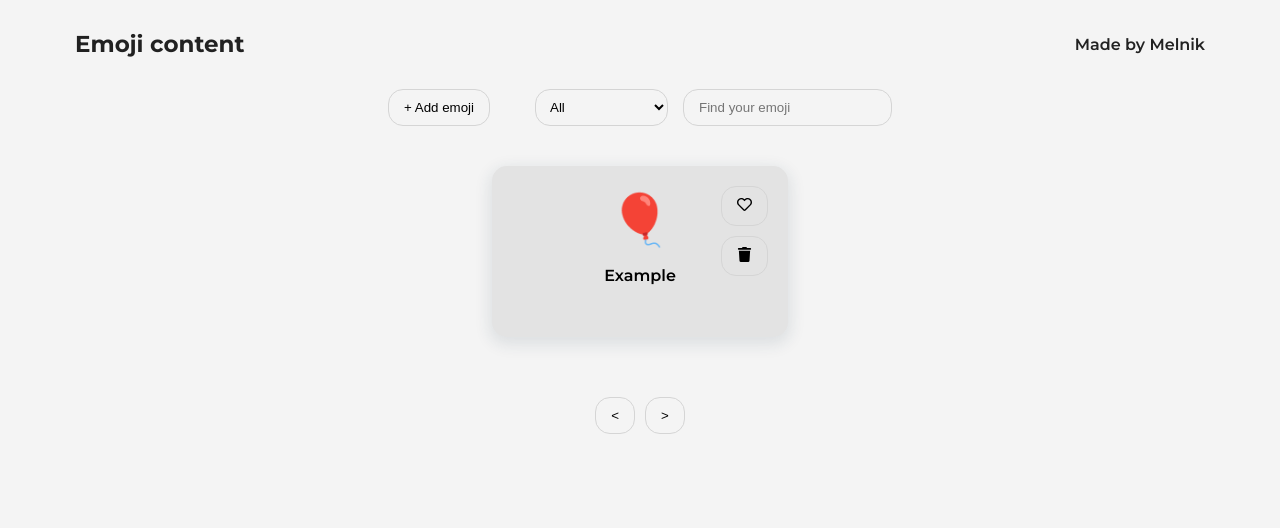
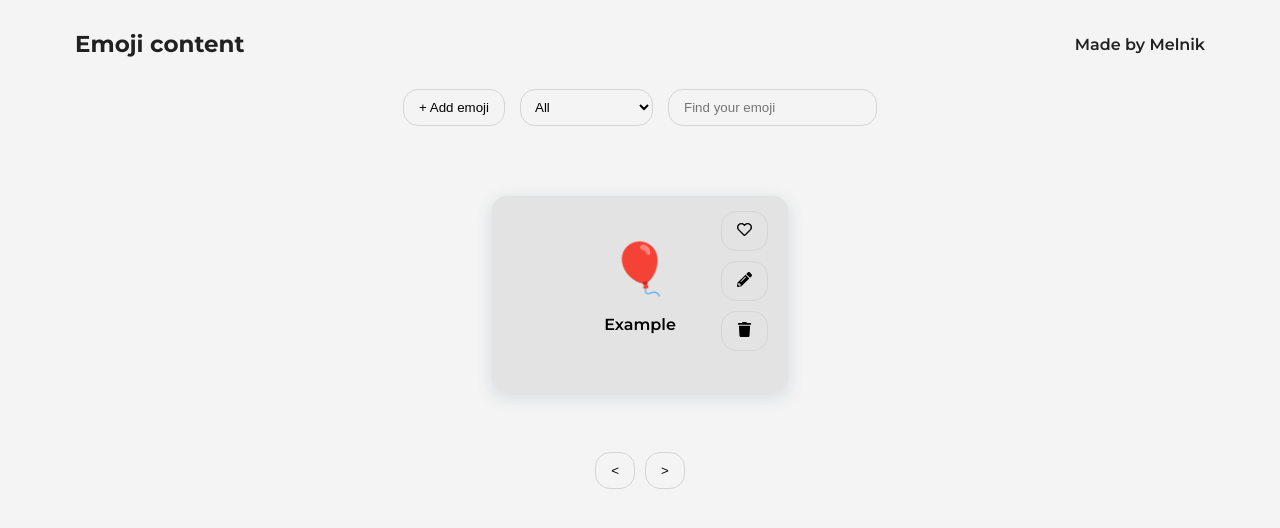
Before and after one commit to hTKzmak/spa-vite, a React (Vite) app: page /create-product in a window 1280 px wide. Both pictures are taken after a click on the input "Create". Shown: the top 528 px of the page. Built offline with nearby package versions, Linux system fonts and the light colour scheme; no server answers; the HTML template or start-up script is replaced by a standard one.

Commit message:
adding change functionality

```diff
--- a/src/App.scss
+++ b/src/App.scss
@@ -58,6 +58,15 @@ body {
         }
     }
 
+    .formContent {
+        display: flex;
+        flex-direction: column;
+        align-items: center;
+        justify-content: center;
+        text-align: center;
+        height: 99vh;
+    }
+
     .loading {
         display: flex;
         justify-content: center;
--- a/src/components/Form/Form.module.scss
+++ b/src/components/Form/Form.module.scss
@@ -1,23 +1,22 @@
 .formContent {
-    display: flex;
-    flex-direction: column;
-    align-items: center;
-    justify-content: center;
-    height: 99vh;
-
     .form {
         display: flex;
         flex-direction: column;
-        gap: 15px;
+        gap: 7px;
 
         input[type=text] {
             border: 1px solid rgb(222, 222, 222);
             border-radius: 5px;
             padding: 5px 15px;
         }
+
+        input[type=submit] {
+            padding: 5px;
+        }
     }
 
     button {
-        margin-top: 15px;
+        margin-top: 5px;
+        padding: 5px 10px;
     }
 }
--- a/src/components/Form/index.tsx
+++ b/src/components/Form/index.tsx
@@ -1,16 +1,25 @@
 import { useDispatch } from 'react-redux'
 import { useNavigate } from 'react-router-dom';
-import { createProduct } from '../../features/products';
+import { changeProduct, createProduct } from '../../features/products';
 import style from './Form.module.scss';
 import { useState } from 'react';
 
-export default function Form() {
+type ChoosenProduct = {
+    id?: number,
+    emoji?: string,
+    name?: string,
+    category?: string,
+    setChanging: any,
+    type: string
+}
+
+export default function Form({id, emoji, name, category, setChanging, type}: ChoosenProduct) {
 
     // значения данных
     const [values, setValues] = useState({
-        emoji: "🎈",
-        name: "Example",
-        category: "Custom emoji"
+        emoji: !emoji ? "🎈" : emoji,
+        name: !name ? "Example" : name,
+        category: !category ? "Custom emoji" : category
     });
 
     const dispatch = useDispatch();
@@ -31,8 +40,18 @@ export default function Form() {
     function handleSubmit(event: React.ChangeEvent<HTMLFormElement>) {
         event.preventDefault();
 
-        dispatch(createProduct(values))
-        navigate('/products')
+        if(type == "create"){
+            dispatch(createProduct(values))
+            navigate('/products')
+        }
+        else{
+            const new_data = {
+                id: id,
+                ...values
+            }
+            dispatch(changeProduct(new_data))
+            setChanging(false)
+        }
     }
 
 
@@ -64,9 +83,9 @@ export default function Form() {
                     onChange={handleInputChange}
                     required
                 />
-                <input type='submit' value="Create" />
+                <input type='submit' value={type == "create" ? 'Create' : 'Change'} />
             </form>
-            <button onClick={() => navigate(-1)}>Go back</button>
+            {type == "create" ? (<button onClick={() => navigate(-1)}>Go back</button>) : <button onClick={() => setChanging(false)}>Cancel</button>}
         </div>
     )
 }
--- a/src/components/ProductItem/ProductItem.module.scss
+++ b/src/components/ProductItem/ProductItem.module.scss
@@ -1,7 +1,10 @@
-.itemContainer{
+.itemContainer {
     position: relative;
 
     .item {
+        display: flex;
+        flex-direction: column;
+        justify-content: center;
 
         background-color: #e3e3e3;
 
@@ -12,7 +15,7 @@
         border-radius: 15px;
 
         width: 250px;
-        height: 125px;
+        height: 150px;
 
         padding: 23px;
 
@@ -24,10 +27,9 @@
             font-size: 50px;
         }
 
-        &:hover{
+        &:hover {
             background-color: #c2c2c2;
         }
-
 
         .info {
             p {
@@ -43,14 +45,13 @@
         }
     }
 
-    .options{
+    .options {
         position: absolute;
-        top: 20px;
+        top: 15px;
         right: 20px;
 
         display: flex;
         flex-direction: column;
         gap: 10px;
     }
-
 }
--- a/src/components/ProductItem/index.tsx
+++ b/src/components/ProductItem/index.tsx
@@ -1,26 +1,41 @@
 import style from './ProductItem.module.scss';
 import { Link } from 'react-router-dom';
-import { FaHeart, FaRegHeart, FaTrash } from "react-icons/fa";
+import { FaHeart, FaRegHeart, FaTrash, FaPencilAlt } from "react-icons/fa";
 import { addingToFavor, removeProduct } from '../../features/products';
 import { useDispatch } from 'react-redux';
+import { useState } from 'react';
+import Form from '../Form';
 
 
 type Products = {
-    id: string;
+    id: number;
     name: string;
     emoji: string;
     createdByUser: boolean;
     favorite: boolean;
+    category: string;
 }
 
-export default function ProductItem({ id, name, emoji, createdByUser, favorite }: Products) {
+export default function ProductItem({ id, name, emoji, createdByUser, favorite, category }: Products) {
 
     const dispatch = useDispatch();
+
+    const [changing, setChanging] = useState(false);
+
+    if (changing == true) {
+        return (
+            <div className={style.itemContainer}>
+                <div className={style.item}>
+                    <Form id={id} emoji={emoji} name={name} category={category} setChanging={setChanging} type="change"/>
+                </div>
+            </div>
+        )
+    }
 
     return (
         <div className={style.itemContainer}>
             <Link to={`/products/${id}`}>
-                <div className={style.item} id={id} key={id}>
+                <div className={style.item} id={id.toString()} key={id}>
                     <span dangerouslySetInnerHTML={{ __html: emoji }}></span>
                     <div className={style.info}>
                         <p>{name}</p>
@@ -29,11 +44,8 @@ export default function ProductItem({ id, name, emoji, createdByUser, favorite }
             </Link>
             <div className={style.options}>
                 <button onClick={() => dispatch(addingToFavor(id))}>{!favorite ? <FaRegHeart /> : <FaHeart />}</button>
-                {createdByUser ? (
-                    <button onClick={() => dispatch(removeProduct(id))}><FaTrash /></button>
-                ) : (
-                    ''
-                )}
+                {createdByUser ? (<button onClick={() => setChanging(!changing)}><FaPencilAlt /></button>) : ('')}
+                {createdByUser ? (<button onClick={() => dispatch(removeProduct(id))}><FaTrash /></button>) : ('')}
             </div>
         </div>
     )
--- a/src/components/ProductList/ProductList.module.scss
+++ b/src/components/ProductList/ProductList.module.scss
@@ -18,14 +18,6 @@
         border-radius: 15px;
     }
 
-    button {
-        margin-right: 30px;
-
-        @media screen and (max-width: 655px) {
-            margin: 0;
-        }
-    }
-
     @media screen and (max-width: 655px) {
         flex-direction: column-reverse;
         width: 70vw;
@@ -40,6 +32,6 @@
     gap: 25px;
     flex-wrap: wrap;
 
-    margin-top: 40px;
+    margin-top: 70px;
     margin-bottom: 40px;
 }
--- a/src/components/ProductList/index.tsx
+++ b/src/components/ProductList/index.tsx
@@ -23,7 +23,7 @@ export default function ProductList({ data, previousPage, nextPage }: any) {
             </div>
             <div className={style.list}>
                 {data.map((elem: any) => (
-                    <ProductItem id={elem.id} key={elem.id} name={elem.name} emoji={elem.emoji} createdByUser={elem.createdByUser} favorite={elem.favorite} />
+                    <ProductItem id={elem.id} key={elem.id} name={elem.name} emoji={elem.emoji} createdByUser={elem.createdByUser} favorite={elem.favorite} category={elem.category} />
                 ))}
             </div>
             <PaginationElem previousPage={previousPage} nextPage={nextPage}/>
--- a/src/features/products.ts
+++ b/src/features/products.ts
@@ -107,11 +107,27 @@ export const productsSlice = createSlice({
 
             state.data.unshift(newProduct)
             state.staticData.unshift(newProduct)
+        },
+        changeProduct(state, action) {
+            const productIndex = state.staticData.findIndex(elem => elem.id === action.payload.id)
+
+            if (productIndex !== -1) {
+                // находим продукт в статических данных и меняем значения
+                const product = state.staticData[productIndex];
+                product.name = action.payload.name;
+                product.emoji = action.payload.emoji;
+                product.category = action.payload.category;
+
+                // Обновление текущего списка отображаемых продуктов
+                state.data = state.data.map(item =>
+                    item.id === action.payload.id ? { ...item, name: product.name, emoji: product.emoji, category: product.category } : item
+                );
+            }
         }
     },
 })
 
 // Action creators are generated for each case reducer function
-export const { addingData, removeProduct, searchProducts, filterProducts, addingToFavor, createProduct } = productsSlice.actions
+export const { addingData, removeProduct, searchProducts, filterProducts, addingToFavor, createProduct, changeProduct } = productsSlice.actions
 
 export default productsSlice.reducer
--- a/src/pages/CreateProductPage.tsx
+++ b/src/pages/CreateProductPage.tsx
@@ -3,8 +3,8 @@ import Form from "../components/Form";
 export default function CreateProductPage() {
 
     return (
-        <div>
-            <Form/>
+        <div className="formContent">
+            <Form type="create"/>
         </div>
     )
 }
```
Also changed, not shown: src/pages/ChangeProductPage.tsx (added, +10 -0 lines).
